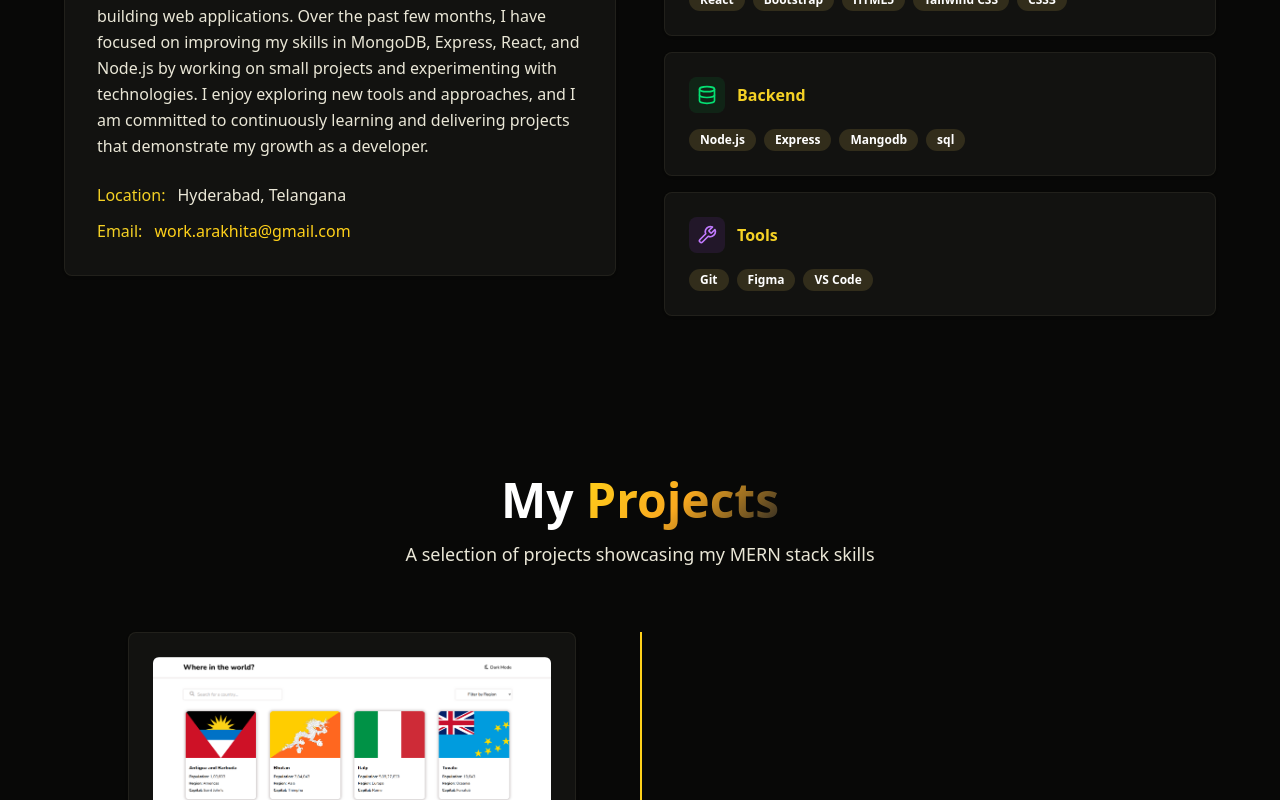
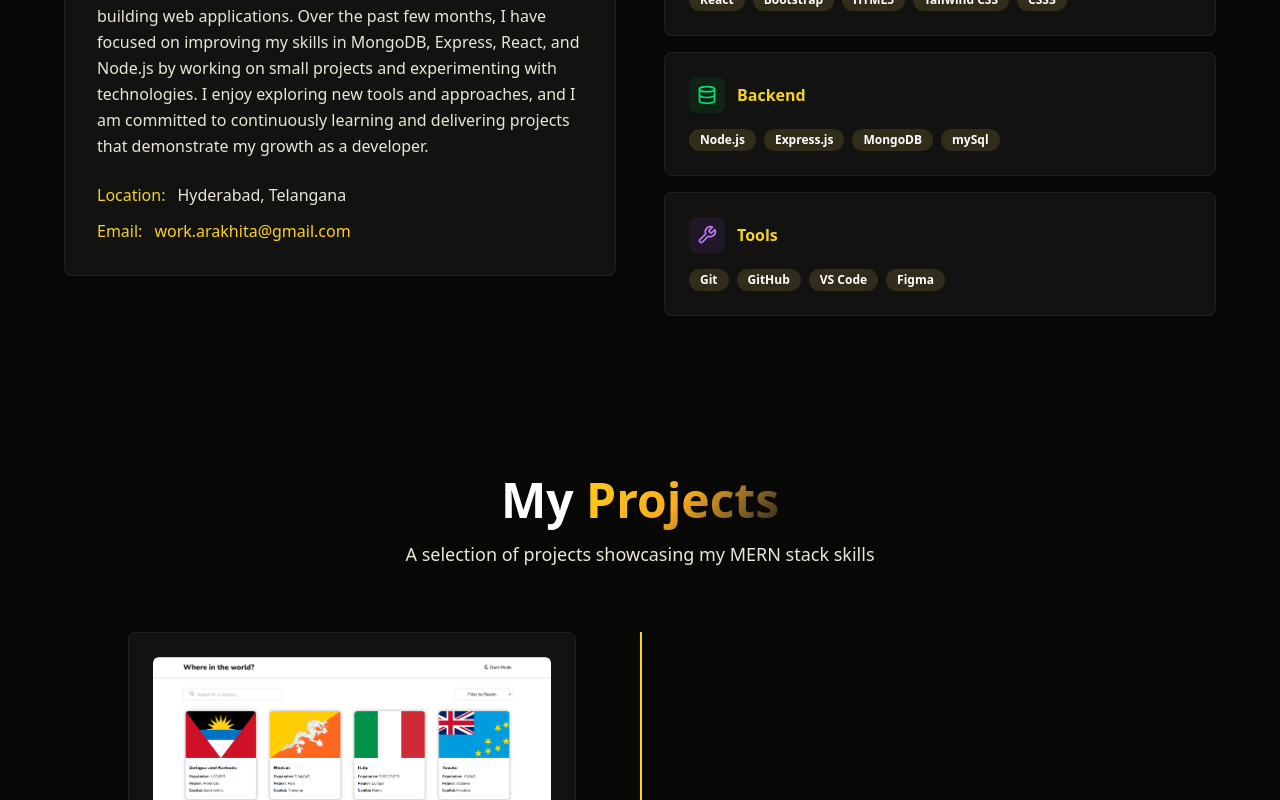
Before and after one commit to arakhitasabata635/my-portfolio, a React (Vite) app: page / in a window 1280 px wide. Shown: the part 1180-1980 px from the top of the page. Built offline with nearby package versions, Linux system fonts and the light colour scheme.

Commit message:
add smooth behaviour on html and add link to project section

```diff
--- a/src/components/AboutSection.jsx
+++ b/src/components/AboutSection.jsx
@@ -1,5 +1,8 @@
+const AboutSection = () => {
+  const frontend = ["React", "Bootstrap", "HTML5", "Tailwind CSS", "CSS3"];
+  const backend = ["Node.js", "Express.js", "MongoDB", "mySql"];
+  const tools = ["Git", "GitHub", "VS Code", "Figma"];
 
-const AboutSection = () => {
   return (
     <section id="about" className="py-20 relative">
       <div className="container mx-auto px-4">
@@ -17,7 +20,13 @@ const AboutSection = () => {
               <div className="rounded-lg border  text-card-foreground shadow-sm p-8 glass-effect hover-glow transition-smooth">
                 <h3 className="text-2xl font-semibold mb-4">My Story</h3>
                 <p className="text-muted-foreground leading-relaxed mb-6">
-                  I am a fresher MERN stack developer with a strong passion for building web applications. Over the past few months, I have focused on improving my skills in MongoDB, Express, React, and Node.js by working on small projects and experimenting with technologies. I enjoy exploring new tools and approaches, and I am committed to continuously learning and delivering projects that demonstrate my growth as a developer.
+                  I am a fresher MERN stack developer with a strong passion for
+                  building web applications. Over the past few months, I have
+                  focused on improving my skills in MongoDB, Express, React, and
+                  Node.js by working on small projects and experimenting with
+                  technologies. I enjoy exploring new tools and approaches, and
+                  I am committed to continuously learning and delivering
+                  projects that demonstrate my growth as a developer.
                 </p>
                 <div className="space-y-3">
                   <div className="flex items-center gap-3">
@@ -43,7 +52,7 @@ const AboutSection = () => {
               <div className="grid gap-4">
                 <div
                   className="rounded-lg border  text-card-foreground shadow-sm p-6 glass-effect hover-glow transition-smooth animate-fade-in"
-                  style={{animationDelay: "0s"}}
+                  style={{ animationDelay: "0s" }}
                 >
                   <div className="flex items-center gap-3 mb-4">
                     <div className="p-2 rounded-lg bg-blue-500/10 text-blue-400">
@@ -66,26 +75,16 @@ const AboutSection = () => {
                     <h4 className="font-semibold">Frontend</h4>
                   </div>
                   <div className="flex flex-wrap gap-2">
-                    <div className="inline-flex items-center rounded-full border px-2.5 py-0.5 text-xs font-semibold transition-colors focus:outline-none focus:ring-2 focus:ring-ring focus:ring-offset-2 border-transparent bg-secondary text-secondary-foreground hover:bg-secondary/80 transition-smooth hover:scale-105">
-                      React
-                    </div>
-                    <div className="inline-flex items-center rounded-full border px-2.5 py-0.5 text-xs font-semibold transition-colors focus:outline-none focus:ring-2 focus:ring-ring focus:ring-offset-2 border-transparent bg-secondary text-secondary-foreground hover:bg-secondary/80 transition-smooth hover:scale-105">
-                      Bootstrap
-                    </div>
-                    <div className="inline-flex items-center rounded-full border px-2.5 py-0.5 text-xs font-semibold transition-colors focus:outline-none focus:ring-2 focus:ring-ring focus:ring-offset-2 border-transparent bg-secondary text-secondary-foreground hover:bg-secondary/80 transition-smooth hover:scale-105">
-                      HTML5
-                    </div>
-                    <div className="inline-flex items-center rounded-full border px-2.5 py-0.5 text-xs font-semibold transition-colors focus:outline-none focus:ring-2 focus:ring-ring focus:ring-offset-2 border-transparent bg-secondary text-secondary-foreground hover:bg-secondary/80 transition-smooth hover:scale-105">
-                      Tailwind CSS
-                    </div>
-                    <div className="inline-flex items-center rounded-full border px-2.5 py-0.5 text-xs font-semibold transition-colors focus:outline-none focus:ring-2 focus:ring-ring focus:ring-offset-2 border-transparent bg-secondary text-secondary-foreground hover:bg-secondary/80 transition-smooth hover:scale-105">
-                      CSS3
-                    </div>
+                    {frontend.map((skill, index) => (
+                      <div key={index} className="inline-flex items-center rounded-full border px-2.5 py-0.5 text-xs font-semibold transition-colors focus:outline-none focus:ring-2 focus:ring-ring focus:ring-offset-2 border-transparent bg-secondary text-secondary-foreground hover:bg-secondary/80 transition-smooth hover:scale-105">
+                        {skill}
+                      </div>
+                    ))}
                   </div>
                 </div>
                 <div
                   className="rounded-lg border  text-card-foreground shadow-sm p-6 glass-effect hover-glow transition-smooth animate-fade-in"
-                  style={{animationDelay: "0.1s"}}
+                  style={{ animationDelay: "0.1s" }}
                 >
                   <div className="flex items-center gap-3 mb-4">
                     <div className="p-2 rounded-lg bg-green-500/10 text-green-400">
@@ -109,23 +108,16 @@ const AboutSection = () => {
                     <h4 className="font-semibold">Backend</h4>
                   </div>
                   <div className="flex flex-wrap gap-2">
-                    <div className="inline-flex items-center rounded-full border px-2.5 py-0.5 text-xs font-semibold transition-colors focus:outline-none focus:ring-2 focus:ring-ring focus:ring-offset-2 border-transparent bg-secondary text-secondary-foreground hover:bg-secondary/80 transition-smooth hover:scale-105">
-                      Node.js
-                    </div>
-                    <div className="inline-flex items-center rounded-full border px-2.5 py-0.5 text-xs font-semibold transition-colors focus:outline-none focus:ring-2 focus:ring-ring focus:ring-offset-2 border-transparent bg-secondary text-secondary-foreground hover:bg-secondary/80 transition-smooth hover:scale-105">
-                      Express
-                    </div>
-                    <div className="inline-flex items-center rounded-full border px-2.5 py-0.5 text-xs font-semibold transition-colors focus:outline-none focus:ring-2 focus:ring-ring focus:ring-offset-2 border-transparent bg-secondary text-secondary-foreground hover:bg-secondary/80 transition-smooth hover:scale-105">
-                      Mangodb
-                    </div>
-                    <div className="inline-flex items-center rounded-full border px-2.5 py-0.5 text-xs font-semibold transition-colors focus:outline-none focus:ring-2 focus:ring-ring focus:ring-offset-2 border-transparent bg-secondary text-secondary-foreground hover:bg-secondary/80 transition-smooth hover:scale-105">
-                      sql
-                    </div>
+                    {backend.map((skill, index) => (
+                      <div key={index} className="inline-flex items-center rounded-full border px-2.5 py-0.5 text-xs font-semibold transition-colors focus:outline-none focus:ring-2 focus:ring-ring focus:ring-offset-2 border-transparent bg-secondary text-secondary-foreground hover:bg-secondary/80 transition-smooth hover:scale-105">
+                        {skill}
+                      </div>
+                    ))}
                   </div>
                 </div>
                 <div
                   className="rounded-lg border  text-card-foreground shadow-sm p-6 glass-effect hover-glow transition-smooth animate-fade-in"
-                  style={{animationDelay: "0.2s"}}
+                  style={{ animationDelay: "0.2s" }}
                 >
                   <div className="flex items-center gap-3 mb-4">
                     <div className="p-2 rounded-lg bg-purple-500/10 text-purple-400">
@@ -147,15 +139,11 @@ const AboutSection = () => {
                     <h4 className="font-semibold">Tools</h4>
                   </div>
                   <div className="flex flex-wrap gap-2">
-                    <div className="inline-flex items-center rounded-full border px-2.5 py-0.5 text-xs font-semibold transition-colors focus:outline-none focus:ring-2 focus:ring-ring focus:ring-offset-2 border-transparent bg-secondary text-secondary-foreground hover:bg-secondary/80 transition-smooth hover:scale-105">
-                      Git
-                    </div>
-                    <div className="inline-flex items-center rounded-full border px-2.5 py-0.5 text-xs font-semibold transition-colors focus:outline-none focus:ring-2 focus:ring-ring focus:ring-offset-2 border-transparent bg-secondary text-secondary-foreground hover:bg-secondary/80 transition-smooth hover:scale-105">
-                      Figma
-                    </div>
-                    <div className="inline-flex items-center rounded-full border px-2.5 py-0.5 text-xs font-semibold transition-colors focus:outline-none focus:ring-2 focus:ring-ring focus:ring-offset-2 border-transparent bg-secondary text-secondary-foreground hover:bg-secondary/80 transition-smooth hover:scale-105">
-                      VS Code
-                    </div>
+                   {tools.map((skill, index) => (
+                      <div key={index} className="inline-flex items-center rounded-full border px-2.5 py-0.5 text-xs font-semibold transition-colors focus:outline-none focus:ring-2  focus:ring-offset-2 border-transparent bg-secondary text-secondary-foreground hover:bg-secondary/80 transition-smooth hover:scale-105">
+                        {skill}
+                      </div>
+                    ))}
                   </div>
                 </div>
               </div>
--- a/src/components/HeroSection.jsx
+++ b/src/components/HeroSection.jsx
@@ -68,6 +68,7 @@ const HeroSection = () => {
               className="animate-fade-in flex flex-col sm:flex-row gap-4 justify-center mb-12"
               style={{ animationDelay: "0.4s" }}
             >
+              <a href="#projects">
                 <button className="inline-flex items-center justify-center gap-2 whitespace-nowrap text-sm font-medium ring-offset-background transition-colors focus-visible:outline-none focus-visible:ring-2 focus-visible:ring-ring focus-visible:ring-offset-2 disabled:pointer-events-none disabled:opacity-50 [&amp;_svg]:pointer-events-none [&amp;_svg]:size-4 [&amp;_svg]:shrink-0 bg-primary text-primary-foreground hover:bg-primary/90 h-11 rounded-md px-8 gradient-primary hover-glow transition-bounce">
                   View My Work
                   <svg
@@ -86,6 +87,7 @@ const HeroSection = () => {
                     <path d="m19 12-7 7-7-7"></path>
                   </svg>
                 </button>
+              </a>
               <a
                 href=""
                 // target="_blank"
--- a/src/components/ProjectTimeline.jsx
+++ b/src/components/ProjectTimeline.jsx
@@ -91,7 +91,7 @@ export default function ProjectTimeline() {
                         {project.tech.map((t, i) => (
                           <span
                             key={i}
-                            className="inline-flex items-center rounded-full border px-2.5 py-0.5 text-xs font-semibold bg-secondary text-secondary-foreground"
+                            className="inline-flex items-center rounded-full border px-2.5 py-0.5 text-xs font-semibold transition-colors focus:outline-none focus:ring-2  focus:ring-offset-2 border-transparent bg-secondary text-secondary-foreground hover:bg-secondary/80 transition-smooth hover:scale-105"
                           >
                             {t}
                           </span>
--- a/src/input.css
+++ b/src/input.css
@@ -39,6 +39,10 @@
   --sidebar-accent-foreground: 48 98% 55%;
   --sidebar-border: 48 12% 18%;
   --sidebar-ring: 50 100% 60%;
+}
+
+html {
+  scroll-behavior: smooth;
 }
 
 @layer utilities {
```
Lines whose indentation alone changed are shown as unchanged.
